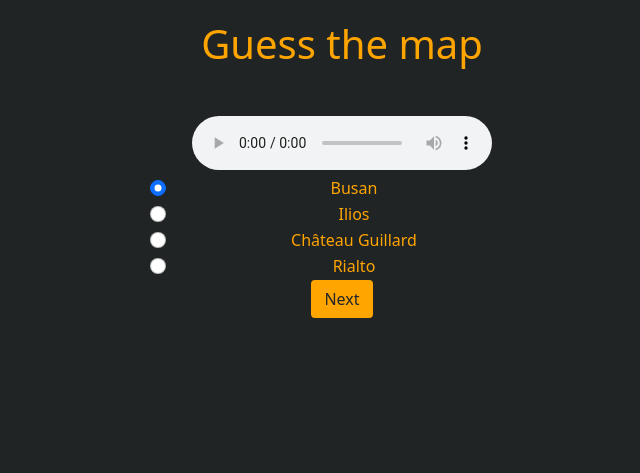
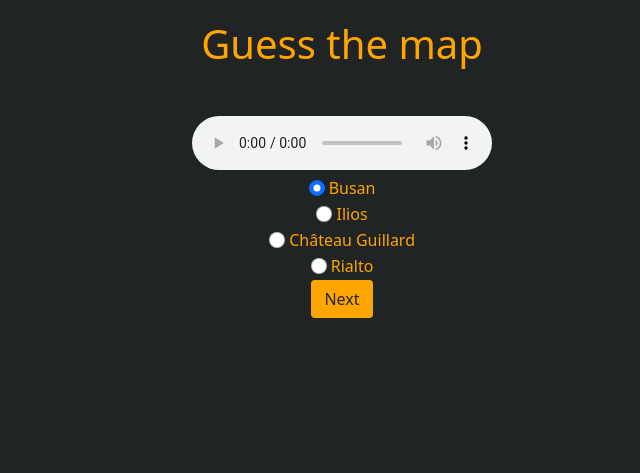
Before and after one commit to Dimly82/web-project, a Flask app: page /quiz/soundtrack in a window 1280 px wide. Shown: the part 56-529 px from the top of the page, without its empty margins (298-938 px from the left). Run offline with Flask 2, Linux system fonts and the light colour scheme.

Commit message:
fixed volume and radio buttons location

```diff
--- a/templates/soundtrack_quiz.html
+++ b/templates/soundtrack_quiz.html
@@ -1,36 +1,41 @@
 {% extends "base.html" %}
 
 {% block import %}
+
     <title>Soundtrack Quiz</title>
 {% endblock %}
 
 {% block content %}
     <div class="centre-div">
         <h1>Guess the map</h1>
-        <audio class="aud" controls src="{{ qz[0][num][0] }}" >Your browser doesn't support
+        <audio class="aud" id="aud" controls src="{{ qz[0][num][0] }}" >Your browser doesn't support
             <code>audio</code> element
         </audio>
+        <script>
+            let audio = document.getElementById("aud");
+            audio.volume = 0.1;
+        </script>
         <form method="post" action="">
             <div class="form-check">
-              <input class="form-check-input" type="radio" name="answer" id="radio1" value="{{ qz[1][num][0] }}" checked>
+              <input style="float: unset" class="form-check-input" type="radio" name="answer" id="radio1" value="{{ qz[1][num][0] }}" checked>
               <label class="form-check-label" for="radio1">
                 {{ qz[1][num][0] }}
               </label>
             </div>
             <div class="form-check">
-              <input class="form-check-input" type="radio" name="answer" id="radio2" value="{{ qz[1][num][1] }}">
+              <input style="float: unset" class="form-check-input" type="radio" name="answer" id="radio2" value="{{ qz[1][num][1] }}">
               <label class="form-check-label" for="radio2">
                 {{ qz[1][num][1] }}
               </label>
             </div>
             <div class="form-check">
-              <input class="form-check-input" type="radio" name="answer" id="radio3" value="{{ qz[1][num][2] }}">
+              <input style="float: unset" class="form-check-input" type="radio" name="answer" id="radio3" value="{{ qz[1][num][2] }}">
               <label class="form-check-label" for="radio3">
                 {{ qz[1][num][2] }}
               </label>
             </div>
             <div class="form-check">
-              <input class="form-check-input" type="radio" name="answer" id="radio4" value="{{ qz[1][num][3] }}">
+              <input style="float: unset" class="form-check-input" type="radio" name="answer" id="radio4" value="{{ qz[1][num][3] }}">
               <label class="form-check-label" for="radio4">
                 {{ qz[1][num][3] }}
               </label>
```
